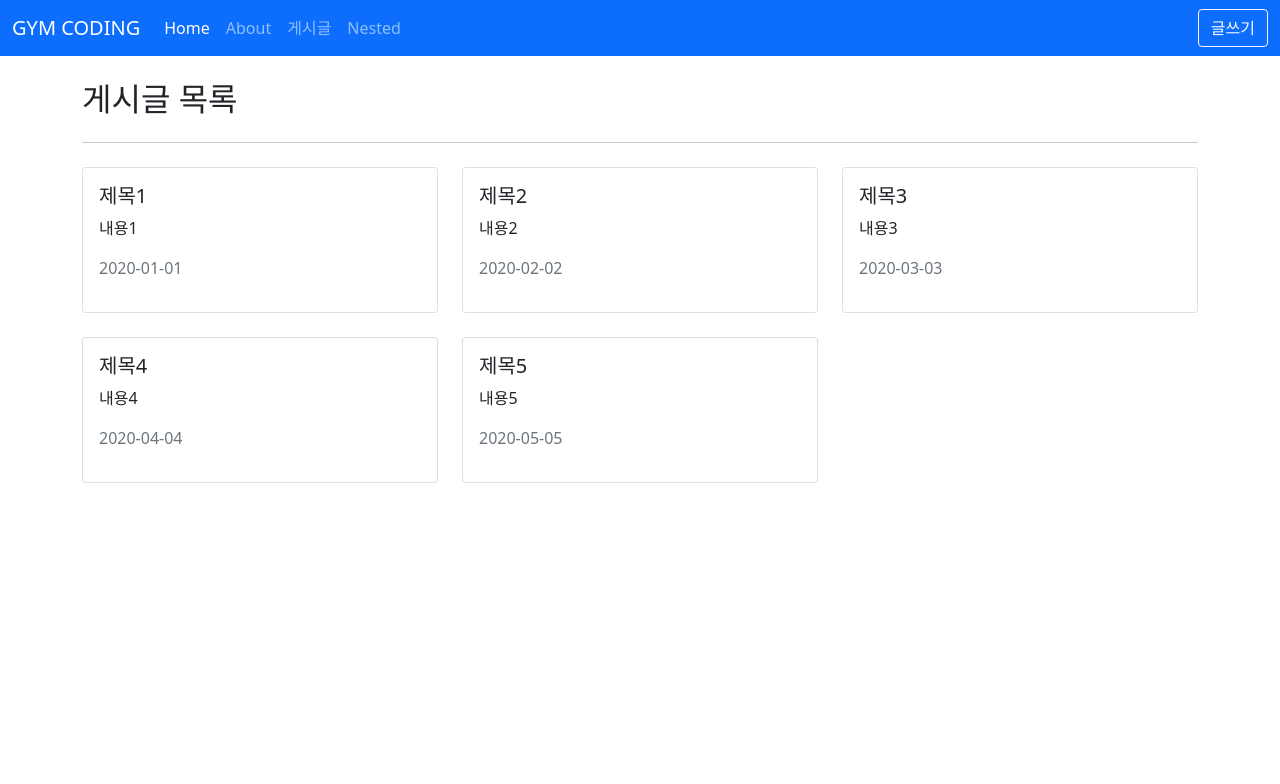
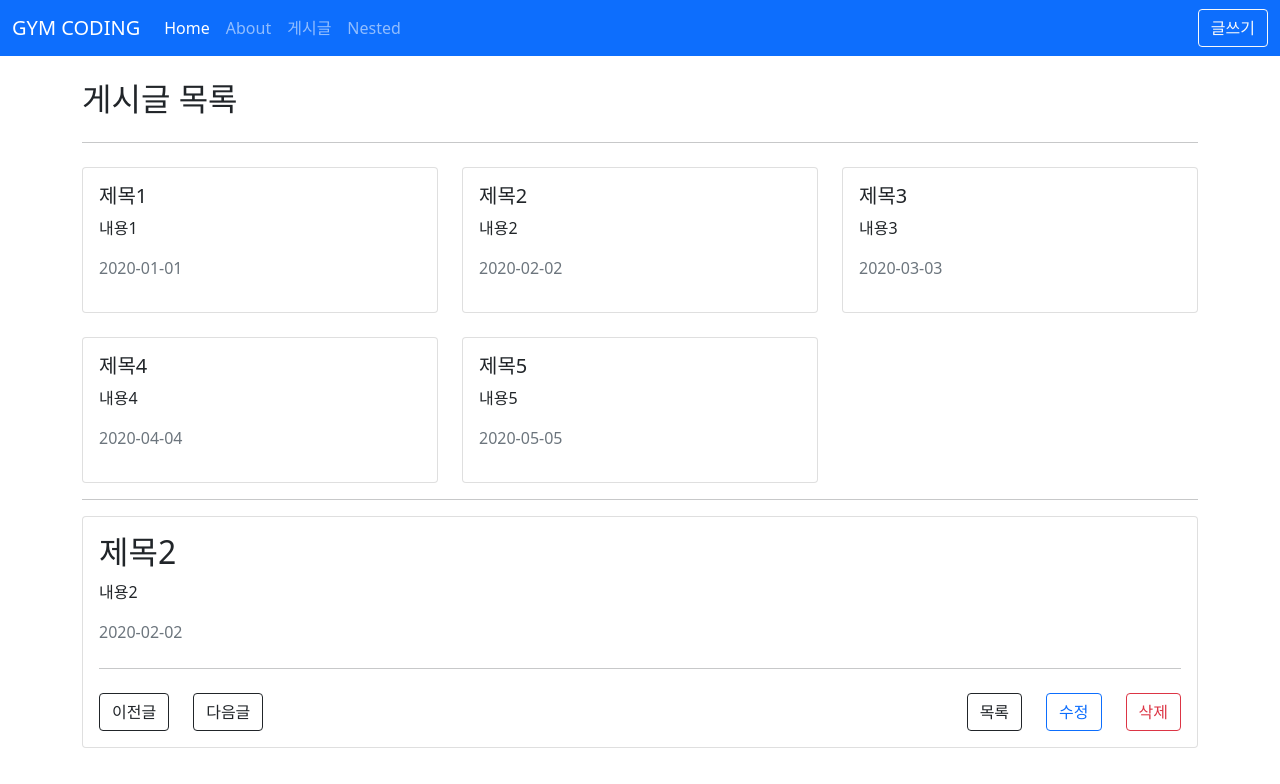
Before and after one commit to kkangda7/vite-vue3, a Vue app: page /posts in a window 1280 px wide. Shown: the top 784 px of the page. Built offline with nearby package versions, Linux system fonts and the light colour scheme.

Commit message:
router_props

```diff
--- a/src/api/posts.js
+++ b/src/api/posts.js
@@ -9,3 +9,7 @@
 export function getPosts() {
 	return posts;
 }
+
+export function getPostById(id) {
+	return posts.find(item => item.id === id);
+}
--- /dev/null
+++ b/src/components/AppCard.vue
@@ -0,0 +1,13 @@
+<template>
+	<div class="card p-3">
+		<div v-if="$slots.header" class="card-header">
+			<slot name="header" />
+		</div>
+		<div v-if="$slots.default" class="card-bodyr">
+			<slot />
+		</div>
+		<div v-if="$slots.footer" class="card-footer">
+			<slot name="footer" />
+		</div>
+	</div>
+</template>
--- a/src/components/posts/PostItem.vue
+++ b/src/components/posts/PostItem.vue
@@ -1,15 +1,14 @@
 <template>
-	<div class="card">
-		<div class="card-body">
-			<h5 class="card-title">{{ title }}</h5>
-			<p class="card-text">
-				{{ content }}
-			</p>
-			<p class="text-muted">{{ createAt }}</p>
-		</div>
-	</div>
+	<AppCard>
+		<h5 class="card-title">{{ title }}</h5>
+		<p class="card-text">
+			{{ content }}
+		</p>
+		<p class="text-muted">{{ createAt }}</p>
+	</AppCard>
 </template>
 <script setup>
+import AppCard from '@/components/AppCard.vue';
 defineProps({
 	title: {
 		type: String,
--- a/src/router/index.js
+++ b/src/router/index.js
@@ -36,6 +36,10 @@
 		path: '/posts/:id',
 		name: 'PostDetail',
 		component: PostDetailView,
+		// props: true,
+		props: route => ({
+			id: parseInt(route.params.id),
+		}),
 	},
 	{
 		path: '/posts/:id/edit',
--- a/src/views/posts/PostDetailView.vue
+++ b/src/views/posts/PostDetailView.vue
@@ -1,8 +1,8 @@
 <template>
 	<div>
-		<h2>title</h2>
-		<p>content</p>
-		<p class="text-muted">createAt</p>
+		<h2>{{ form.title }}</h2>
+		<p>{{ form.content }}</p>
+		<p class="text-muted">{{ form.createAt }}</p>
 		<hr class="my-4" />
 		<div class="row" g-2>
 			<div class="col-auto">
@@ -24,18 +24,30 @@
 				<button class="btn btn-outline-danger">삭제</button>
 			</div>
 		</div>
-		<p>params: {{ $route.params }}</p>
+		<!-- <p>params: {{ $route.params }}</p>
 		<p>query: {{ $route.query }}</p>
-		<p>hash: {{ $route.hash }}</p>
+		<p>hash: {{ $route.hash }}</p> -->
 	</div>
 </template>
 
 <script setup>
-import { useRouter, useRoute } from 'vue-router';
+import { ref } from 'vue';
+import { useRouter } from 'vue-router';
+import { getPostById } from '@/api/posts.js';
+
+const props = defineProps({
+	id: Number,
+});
 
 const router = useRouter();
-const route = useRoute();
-const id = route.params.id;
+// const id = route.params.id;
+const form = ref({});
+
+const fetchPosts = () => {
+	const data = getPostById(props.id);
+	form.value = { ...data };
+};
+fetchPosts();
 
 const goListPage = () => {
 	router.push({
@@ -46,7 +58,7 @@
 const goEditPage = () => {
 	router.push({
 		name: 'PostEdit',
-		params: { id },
+		params: { id: props.id },
 	});
 };
 </script>
--- a/src/views/posts/PostListView.vue
+++ b/src/views/posts/PostListView.vue
@@ -12,11 +12,17 @@
 				/>
 			</div>
 		</div>
+		<hr class="my4" />
+		<AppCard>
+			<PostDetailView :id="2" />
+		</AppCard>
 	</div>
 </template>
 
 <script setup>
 import PostItem from '@/components/posts/PostItem.vue';
+import PostDetailView from '@/views/posts/PostDetailView.vue';
+import AppCard from '@/components/AppCard.vue';
 import { useRouter } from 'vue-router';
 import { getPosts } from '@/api/posts.js';
 import { ref } from 'vue';
```
